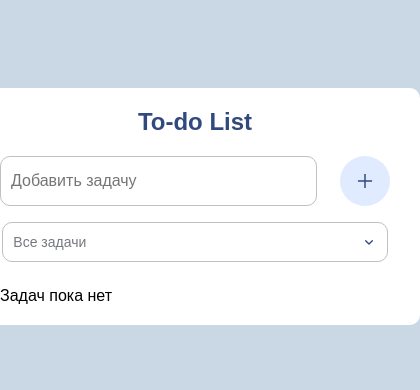
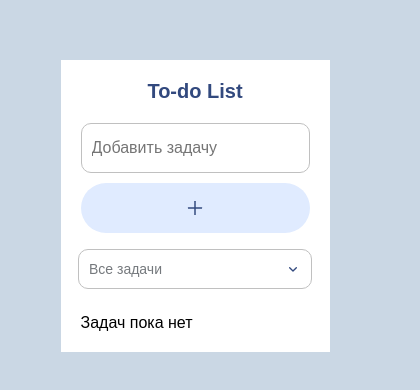
Before and after one commit to AnastasiaDzam/To_do_list_DND, a React (Vite) app: page / in a window 390 px wide. Shown: the part 216-606 px from the top of the page, 420 px wide, since content can reach past the window. Built offline with nearby package versions, Linux system fonts and the light colour scheme; a web font is replaced by a local one.

Commit message:
Добавлена мобильная версия

```diff
--- a/package.json
+++ b/package.json
@@ -1,9 +1,9 @@
 {
-  "homepage": "https://anastasiadzam.github.io/To_do_list_DND",
   "name": "rore_js",
   "private": true,
   "version": "0.0.0",
   "type": "module",
+  "homepage": "https://anastasiadzam.github.io/To_do_list_DND",
   "scripts": {
     "dev": "vite",
     "build": "vite build",
--- a/src/index.css
+++ b/src/index.css
@@ -373,3 +373,47 @@ button,
   border-color: #32497e;
   box-shadow: 0 0 0 2px rgba(50, 73, 126, 0.2);
 }
+
+@media (max-width: 480px) {
+  .todo-container {
+    width: 100%;
+    border-radius: 0;
+    padding: 0 10px;
+  }
+
+  .todo-search form {
+    flex-direction: column;
+    gap: 10px;
+  }
+
+  .todo-search form input {
+    width: 100%;
+  }
+
+  .todo-search form button {
+    width: 100%;
+  }
+
+  .article-todo {
+    font-size: 20px;
+    text-align: center;
+  }
+
+  .btn-container {
+    flex-wrap: wrap;
+    justify-content: center;
+  }
+
+  .edit, .save, .del {
+    width: 40px;
+    height: 40px;
+  }
+
+  .task-text {
+    max-width: 100%;
+  }
+
+  .todo-list-container {
+    max-height: 50vh;
+  }
+}
```
